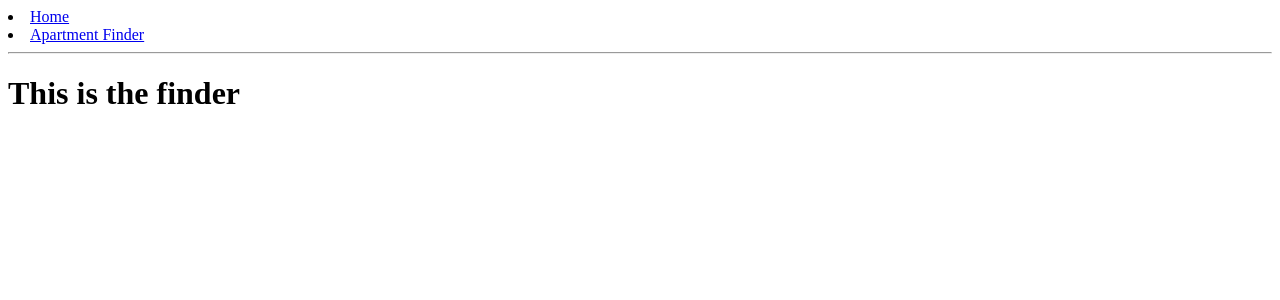
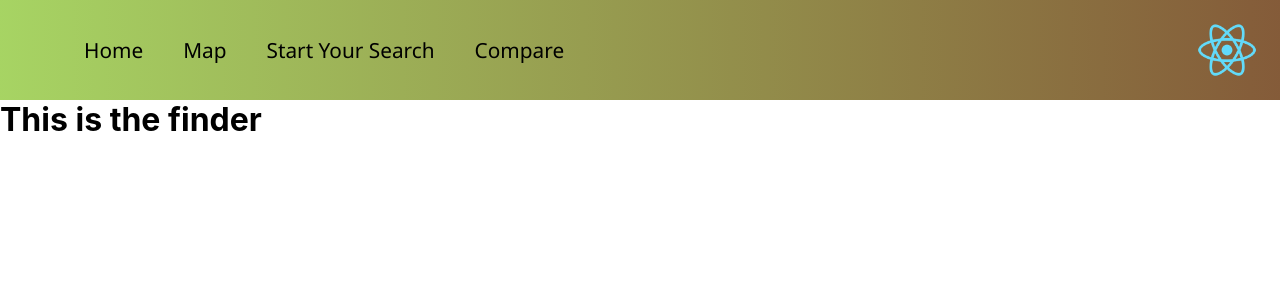
Before and after one commit to alexqise/AggieVille, a React (Create React App) app: page /apartment-finder in a window 1280 px wide. Shown: the top 300 px of the page. Built offline with nearby package versions, Linux system fonts and the light colour scheme.

Commit message:
Implemented Navbar styling

```diff
--- a/src/index.css
+++ b/src/index.css
@@ -1,3 +1,8 @@
+* {
+  margin: 0;
+  padding: 0;
+}
+
 body {
   margin: 0;
   font-family: -apple-system, BlinkMacSystemFont, 'Segoe UI', 'Roboto', 'Oxygen',
--- a/src/index.js
+++ b/src/index.js
@@ -1,6 +1,7 @@
 import React from "react"
 import ReactDOM from "react-dom"
 import App from "./App"
+import './index.css'
 import { BrowserRouter } from 'react-router-dom'
 
 ReactDOM.render(
--- a/src/universal/Navbar.css
+++ b/src/universal/Navbar.css
@@ -0,0 +1,51 @@
+nav {
+    display:flex;
+    align-items: center;
+    justify-content: space-between;
+    background-image: linear-gradient(to right, rgba(132, 195, 38, 0.719) , rgba(108, 59, 18, 0.836));
+    padding: 20px 0px;
+}
+
+img {
+    width: 60px;
+    padding-right: 2cap;
+}
+
+.Navbar--text {
+    display: flex;
+    align-items: flex;
+    justify-content: center;
+    margin-left: 5vw;
+}
+
+.Navbar--text li {
+    list-style: none;
+    margin-left: 20px;
+    margin-right: 20px;
+    position: relative;
+}
+
+.Navbar--links {
+    text-decoration: none;
+    font-size: 1.3rem;
+    font-family:'Segoe UI', Tahoma, Geneva, Verdana, sans-serif;
+    color:black;
+    transition: 0.1s ease-in-out;
+}
+
+.Navbar--links:hover {
+    color:white;
+}
+
+.Navbar--links:hover::after {
+    content: "";
+    width: 100%;
+    height: 2px;
+    background:white;
+    position: absolute;
+    align-items: center;
+    justify-content: center;
+    bottom:-4px;
+    right: 0;
+    transition: 0.3sec ease-in-out;
+}
--- a/src/universal/Navbar.js
+++ b/src/universal/Navbar.js
@@ -3,12 +3,17 @@ import "./Navbar.css"
 
 export default function Navbar() {
     return(
-        <div>
-            <nav className = 'Navbar'>
-                <li><a className='Navbar--links' href='./'>Home</a></li>
-                <li><a className='Navbar--links' href='./apartment-finder'>Apartment Finder</a></li>
+        <>
+            <nav>
+                <ul className="Navbar--text">
+                    <li><a className='Navbar--links' href='./'>Home</a></li>
+                    <li><a className='Navbar--links' href='./apartment-finder'>Map</a></li>
+                    <li><a className='Navbar--links' href='./apartment-finder'>Start Your Search</a></li>
+                    <li><a className='Navbar--links' href='./apartment-finder'>Compare</a></li>
+
+                </ul>
+                <img src="logo192.png" alt ="logo"/>
             </nav>
-            <hr></hr>
-        </div>
+        </>
     )
 }
```
Also changed, not shown: src/pages/Map.js (added, +10 -0 lines), src/pages/Map.css (added).
